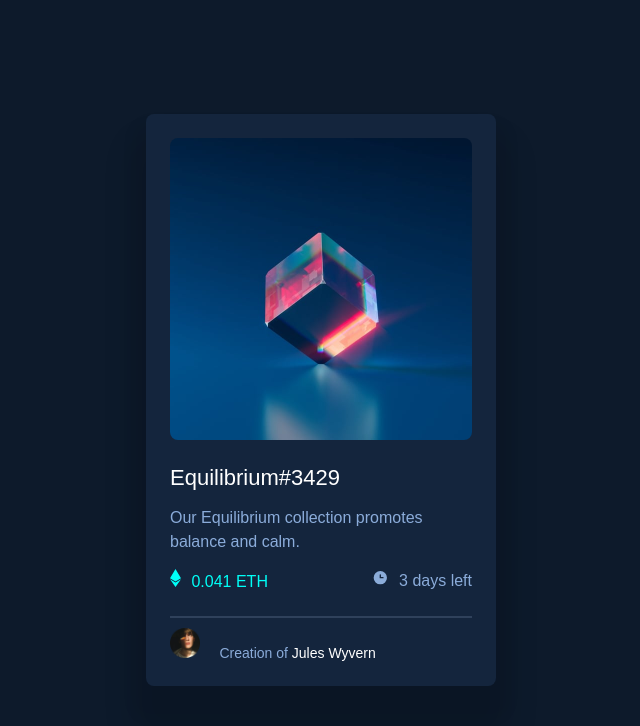
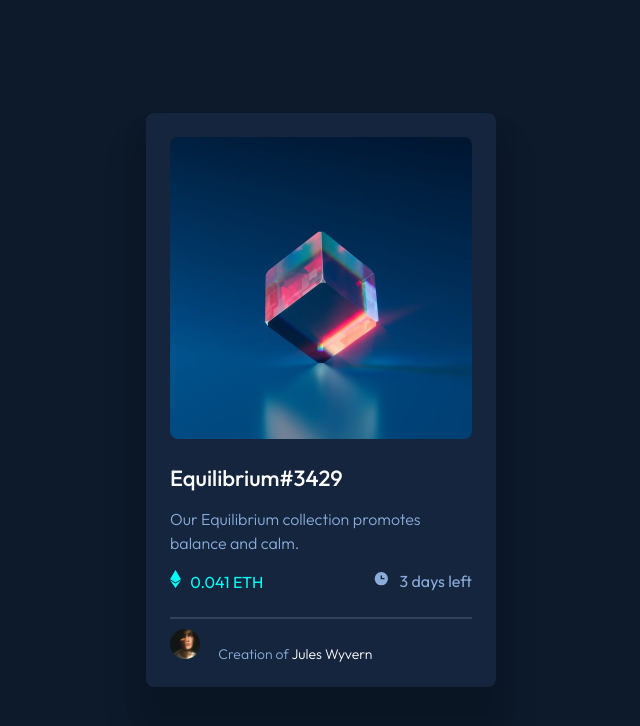
Before and after one commit to SKSafin/nft-preview-card-component.github.io, a plain HTML site: page index.html in a window 1280 px wide. Shown: the whole page, without its empty margins (319-959 px from the left). Drawn offline with Linux system fonts and the light colour scheme.

Commit message:
Update styles.css

```diff
--- a/styles.css
+++ b/styles.css
@@ -1,4 +1,4 @@
-
+@import url('https://fonts.googleapis.com/css2?family=Outfit:wght@300;400;500;600&display=swap');
 *{
     box-sizing: border-box;
     margin: 0;
```
